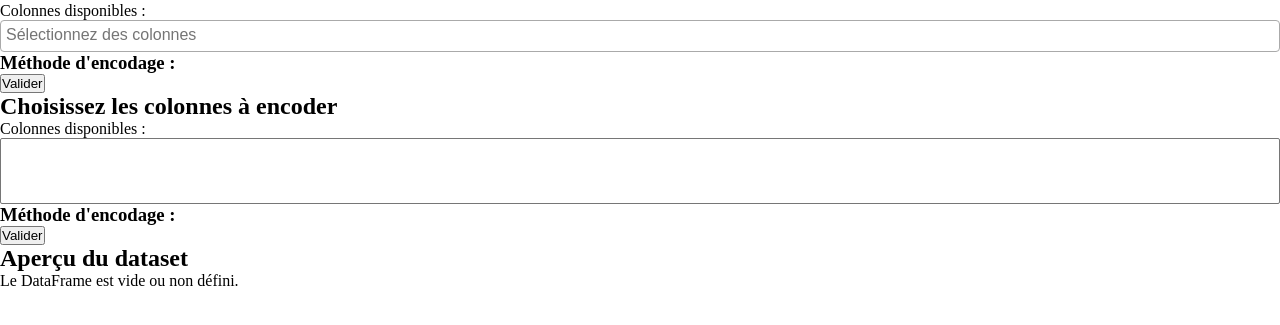
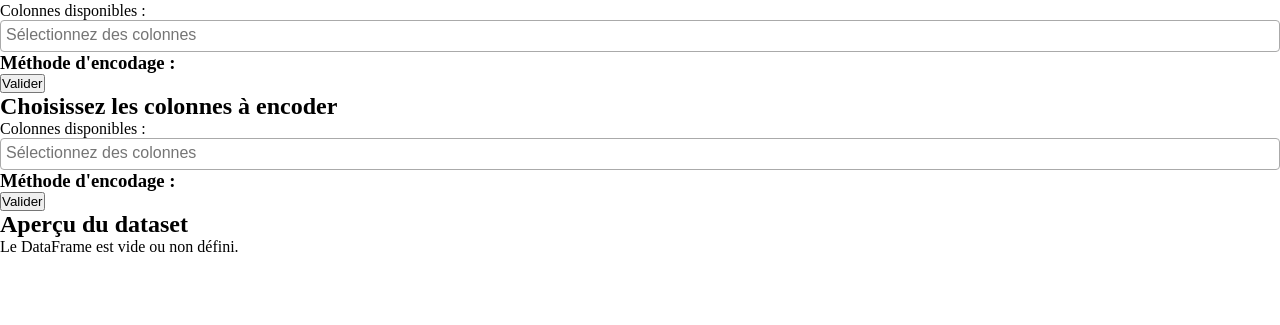
Before and after one commit to NaoufelBoutet/AutoMl-Gr1, a Django app: template src/import_donnee/templates/process_dataset.html in a window 1280 px wide. Shown: the part 226-551 px from the top of the page. Run offline with Django 5.2, Linux system fonts and the light colour scheme; the template is opened without the code that fills it, so the values that code supplies are empty; some libraries are stand-ins or nearby versions; some web fonts are replaced.

Commit message:
fin encoding

```diff
--- a/src/import_donnee/templates/process_dataset.html
+++ b/src/import_donnee/templates/process_dataset.html
@@ -106,7 +106,7 @@
 
                         <!-- Sélection multiple avec recherche -->
                         <label for="columns">Colonnes disponibles :</label>
-                        <select id="columns" name="columns" multiple="multiple" style="width: 100%;">
+                        <select class="select_mult" id="columns_cat" name="columns" multiple="multiple" style="width: 100%;">
                             {% for col in categorical_columns %}
                                 <option value="{{ col}}">{{ col }}</option>
                             {% endfor %}
@@ -133,7 +133,7 @@
 
                         <!-- Sélection multiple avec recherche -->
                         <label for="columns">Colonnes disponibles :</label>
-                        <select id="columns" name="columns" multiple="multiple" style="width: 100%;">
+                        <select class="select_mult" id="columns_num" name="columns" multiple="multiple" style="width: 100%;">
                             {% for col in numerical_columns %}
                                 <option value="{{ col}}">{{ col }}</option>
                             {% endfor %}
@@ -248,9 +248,9 @@
                 }
             }
             $(document).ready(function() {
-                $('#columns').select2({
+                $('.select_mult').select2({
                     placeholder: "Sélectionnez des colonnes",
-                    allowClear: true,
+                    allowClear: true
                 });
             });
 
--- a/src/import_donnee/views.py
+++ b/src/import_donnee/views.py
@@ -371,6 +371,7 @@ def replace(df, col, old_value, new_value):
     return df, message
 
 def encode_categorical(df, col, encoding_method):
+    magic_clean(df)
     if isinstance(col, str):
         col = [col]
     col2 =col.copy()
@@ -398,6 +399,7 @@ def encode_categorical(df, col, encoding_method):
     return df , " tout c'est bien passé"
 
 def encode_numerical(df,col,encoding_method):
+    magic_clean(df)
     if isinstance(col, str):
         col = [col]
     col2 =col.copy()
@@ -411,7 +413,9 @@ def encode_numerical(df,col,encoding_method):
             scaler = MinMaxScaler()
         else:
             return df, "Méthode d'encodage invalide. Utilisez 'onehot' ou 'label'."
-        encoded = scaler.fit_transform(df[[col]])
+        print(df.columns)
+        print(col)
+        encoded = scaler.fit_transform(df[col])
         encoded_df = pd.DataFrame(encoded, columns=scaler.get_feature_names_out(col))
         df = df.drop(columns=col).reset_index(drop=True)
         df = pd.concat([df, encoded_df], axis=1)
```
